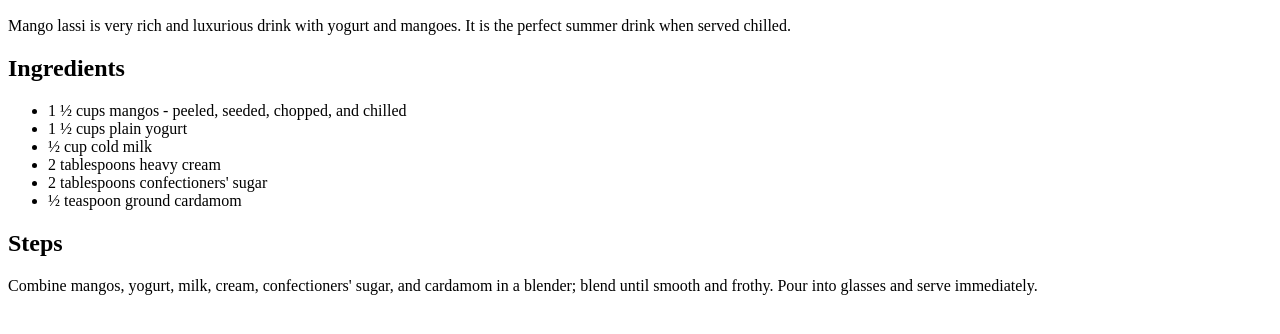
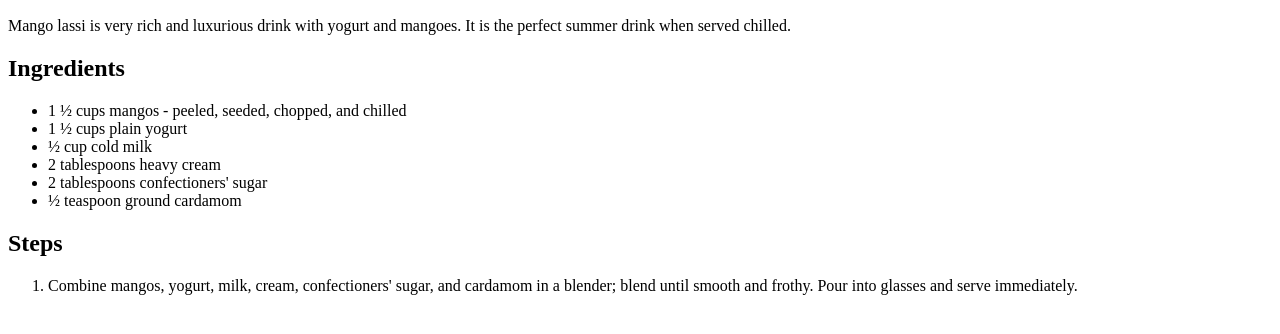
Before and after one commit to sk-adi/odin-recipes, a plain HTML site: page recipes/my_mango_lassi.html in a window 1280 px wide. Shown: the part 458-792 px from the top of the page. Drawn offline with Linux system fonts and the light colour scheme.

Commit message:
changed paragraph under step to ol and added br element after each recipe under index.html

```diff
--- a/recipes/my_mango_lassi.html
+++ b/recipes/my_mango_lassi.html
@@ -20,6 +20,8 @@
 
     </ul>
     <h2>Steps</h2>
-    <p>Combine mangos, yogurt, milk, cream, confectioners' sugar, and cardamom in a blender; blend until smooth and frothy. Pour into glasses and serve immediately.</p>
+    <ol>
+        <li>Combine mangos, yogurt, milk, cream, confectioners' sugar, and cardamom in a blender; blend until smooth and frothy. Pour into glasses and serve immediately.</li>
+    </ol>
 </body>
 </html>
```
Also changed, not shown: index.html (+2 -0 lines).
